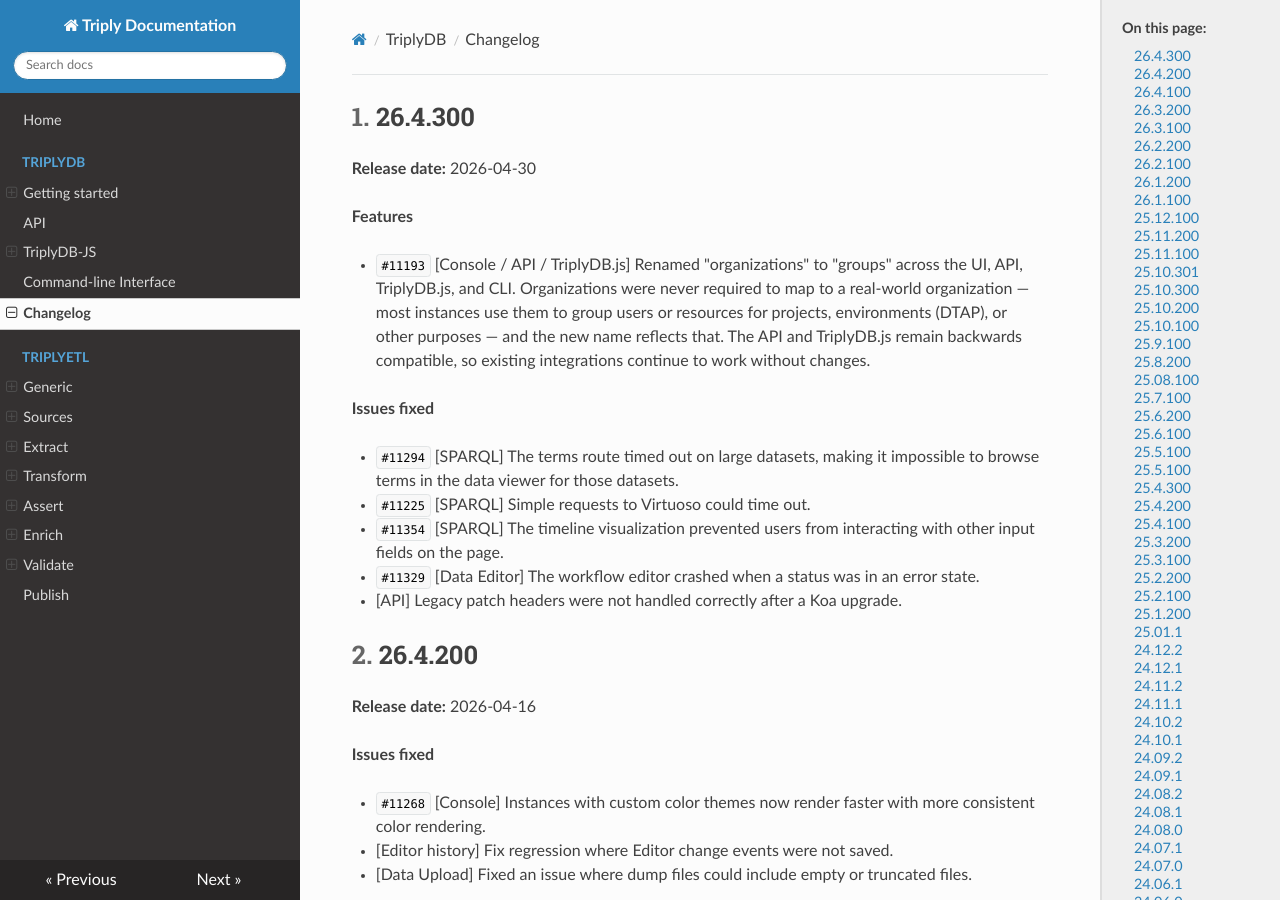
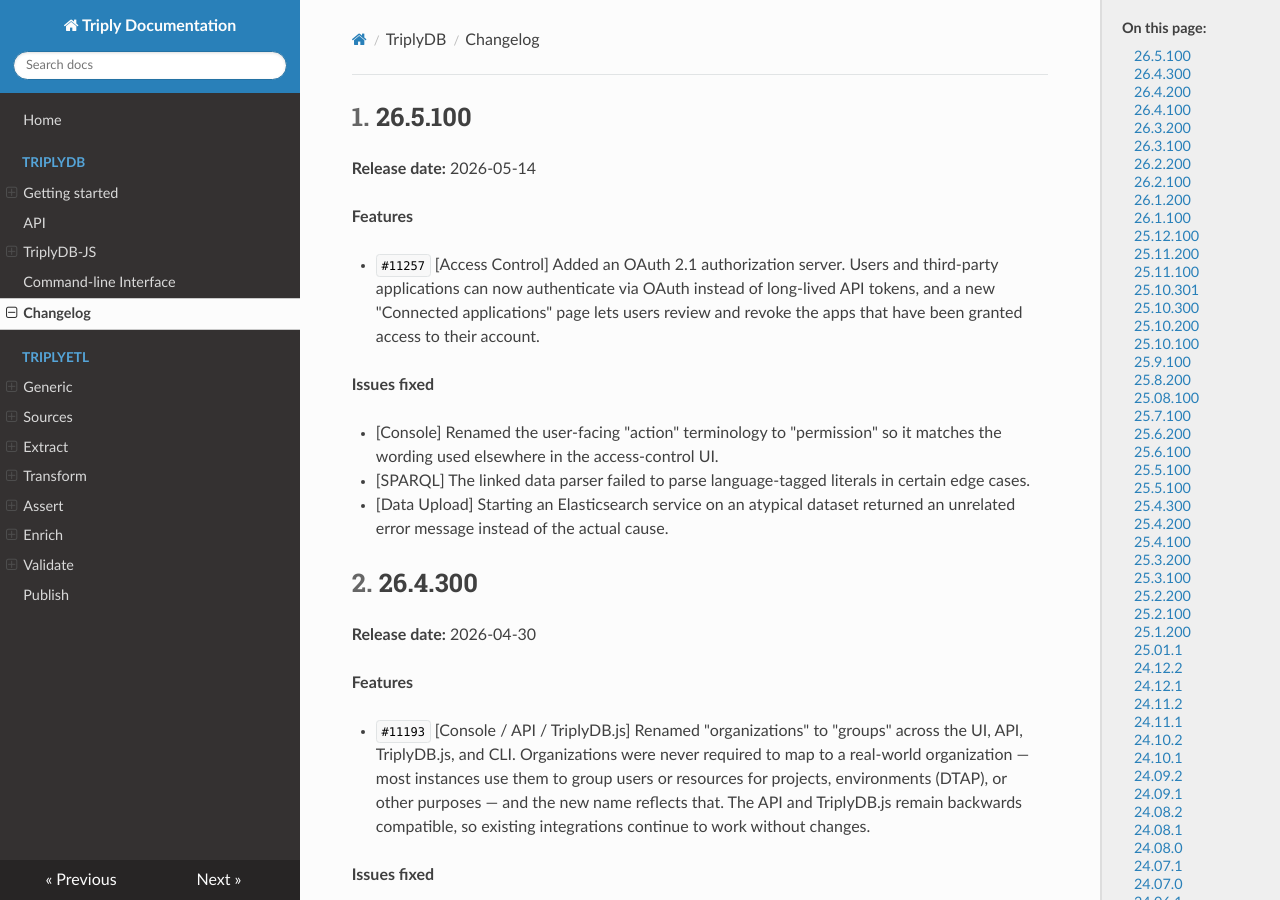
Before and after one commit to TriplyDB/Documentation, an MkDocs documentation site: the page built from docs/triplydb-changelog/index.md, in a window 1280 px wide and 900 px high. Built offline with MkDocs 1.6.1, drawn with Linux system fonts in a browser that asks for light colours.

Commit message:
updated changelogs

```diff
--- a/docs/triplydb-changelog/index.md
+++ b/docs/triplydb-changelog/index.md
@@ -4,6 +4,21 @@
 ---
 
 [TOC]
+
+
+## 26.5.100 {#26.5.100}
+
+**Release date:** 2026-05-14
+
+**Features**
+
+- `#11257` [Access Control] Added an OAuth 2.1 authorization server. Users and third-party applications can now authenticate via OAuth instead of long-lived API tokens, and a new "Connected applications" page lets users review and revoke the apps that have been granted access to their account.
+
+**Issues fixed**
+
+- [Console] Renamed the user-facing "action" terminology to "permission" so it matches the wording used elsewhere in the access-control UI.
+- [SPARQL] The linked data parser failed to parse language-tagged literals in certain edge cases.
+- [Data Upload] Starting an Elasticsearch service on an atypical dataset returned an unrelated error message instead of the actual cause.
 
 
 ## 26.4.300 {#26.4.300}
```
Also changed, not shown: docs/triplydb-technical-changelog/index.md (+10 -0 lines).
